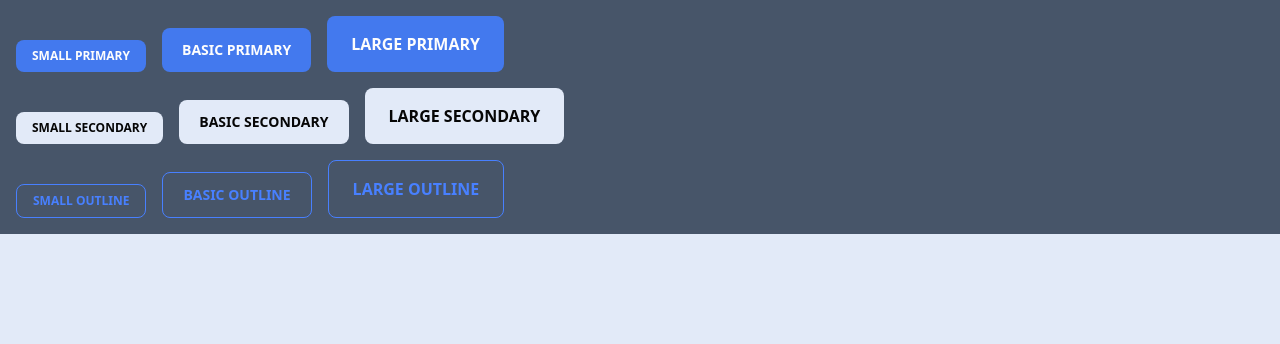
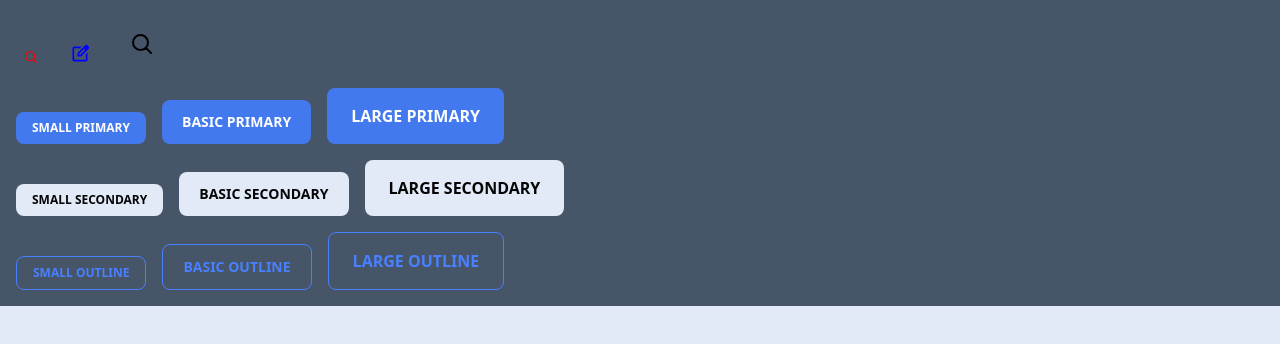
Before and after one commit to devping-kr/NNplanner-FE, a Next.js app: page /woorim in a window 1280 px wide. Shown: the top 344 px of the page. Built offline with nearby package versions, Linux system fonts and the light colour scheme.

Commit message:
Feat: Icon 테스트 페이지에서 import

```diff
--- a/src/app/woorim/page.tsx
+++ b/src/app/woorim/page.tsx
@@ -1,10 +1,19 @@
 'use client';
 
 import Button from '@/components/Button/Button';
+import Icon from '@/components/Icon';
+import { Search } from '@/components/icons';
+import Edit from '@/components/icons/Edit';
 
 const page = () => {
   return (
     <div className='flex flex-col gap-4 p-4 bg-slate-600 w-full h-full'>
+      <div className='flex gap-4 items-end'>
+        <Icon width={14} height={14} stroke='red' icon={<Search />} />
+        <Icon padding='basic' fill='blue' icon={<Edit />} />
+        <Icon padding='large' width={24} height={24} icon={<Search />} />
+      </div>
+
       <div className='flex gap-4 items-end'>
         <Button variant='primary' size='small' width='fit'>
           SMALL PRIMARY
```
